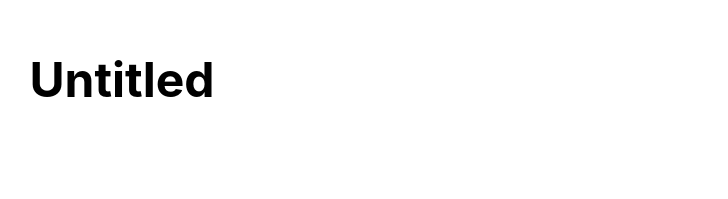
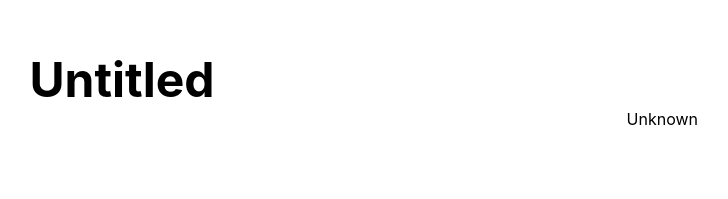
Before and after one commit to chriswolfdesign/hustle-front-web, a React (Create React App) app: page / in a window 1280 px wide. Shown: the top 199 px of the page, without its empty margins (518-1246 px from the left). Built offline with nearby package versions, Linux system fonts and the light colour scheme.

Commit message:
Added styling for the Score Composer

```diff
--- /dev/null
+++ b/src/components/score_composer/ScoreComposer.css
@@ -0,0 +1,4 @@
+.ScoreComposer {
+    padding-right: 5%;
+    text-align: right;
+}
--- a/src/components/score_composer/ScoreComposer.tsx
+++ b/src/components/score_composer/ScoreComposer.tsx
@@ -1,7 +1,8 @@
 import React, { ReactElement } from "react";
+import "./ScoreComposer.css";
 
 function ScoreComposer(): ReactElement {
-    return <div>Unknown</div>;
+    return <div className="ScoreComposer">Unknown</div>;
 }
 
 export default ScoreComposer;
--- a/src/components/score_header/ScoreHeader.tsx
+++ b/src/components/score_header/ScoreHeader.tsx
@@ -1,6 +1,7 @@
 import React, { ReactElement } from "react";
 import "./ScoreHeader.css";
 import ScoreTitle from "../score_title/ScoreTitle";
+import ScoreComposer from "../score_composer/ScoreComposer";
 
 interface ScoreHeaderProps {
     title?: string;
@@ -10,6 +11,7 @@ function ScoreHeader({ title = "Untitled" }: ScoreHeaderProps): ReactElement {
     return (
         <div className="ScoreHeader">
             <ScoreTitle title={title} />
+            <ScoreComposer />
         </div>
     );
 }
--- a/src/components/score_title/ScoreTitle.css
+++ b/src/components/score_title/ScoreTitle.css
@@ -1,4 +1,5 @@
 .ScoreTitle {
     font-size: 48px;
+    text-align: center;
     font-weight: bold;
 }
```
